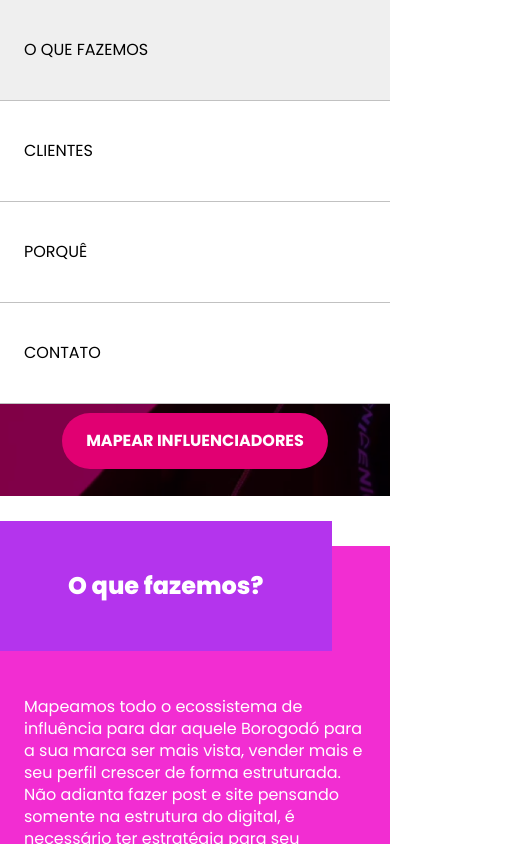
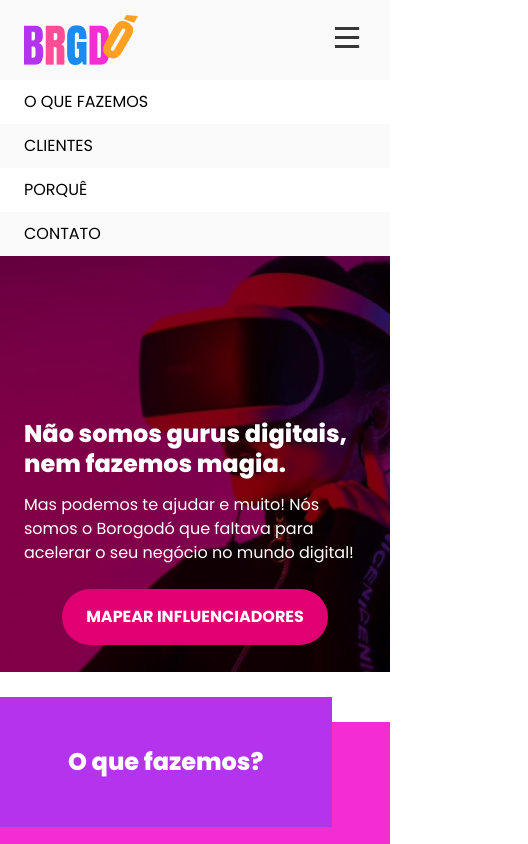
Before and after one commit to caiquesarkis/borogodo-next, a Next.js app: page /components/Navbar in a window 390 px wide. Both pictures are taken after a click on the button 347 px from the left and 40 px from the top of the page. Shown: the top 844 px of the page, 528 px wide, since content can reach past the window. Built offline with nearby package versions, Linux system fonts and the light colour scheme.

Commit message:
Navbar mobile

```diff
--- a/pages/components/Contact/index.js
+++ b/pages/components/Contact/index.js
@@ -39,7 +39,7 @@ export default function Contact() {
   }
 
   return (
-    <section id={styles.contactPage}>
+    <section id="contact-form" className={styles.contactPage}>
 
       <div id={styles.contactTitleBlock}>
         <h2 id={styles.contactTitle}>Vamos bater um papo?</h2>
--- a/pages/components/Contact/index.module.css
+++ b/pages/components/Contact/index.module.css
@@ -1,6 +1,6 @@
 /* Contact page and its pink block with title */
 
-#contactPage {
+.contactPage {
   display: flex;
   justify-content: center;
 
--- a/pages/components/Navbar/index.js
+++ b/pages/components/Navbar/index.js
@@ -18,9 +18,19 @@ export default function Navbar() {
           <li><a className={styles.navbarLink} href="#marketing-data">PORQUÊ</a></li>
           <li><a className={styles.navbarLink} href="#contact-form">CONTATO</a></li>
         </ul>
-
+       {!isOpen &&
+          <button onClick={handleHamburguer} className={styles.navbarHamburguer}>
+            <Image width={25} height={21} src="/hamburguer-icon.png"/>
+          </button>
+        }
         {isOpen &&
-        <div className={styles.navbarLinksMobileWrapper}>
+          <button onClick={handleHamburguer} className={styles.navbarHamburguer}>
+            <Image width={25} height={21} src="/hamburguer-icon.png"/>
+          </button>
+        }
+       </div>
+        {isOpen &&
+        <div>
           <ul className={styles.navbarLinksMobile}>
             <li><a className={styles.navbarLink} href="#whatwedo">O QUE FAZEMOS</a></li>
             <li><a className={styles.navbarLink} href="#costumers">CLIENTES</a></li>
@@ -29,12 +39,6 @@ export default function Navbar() {
           </ul>
         </div>
        }
-        {!isOpen &&
-          <button onClick={handleHamburguer} className={styles.navbarHamburguer}>
-            <Image width={25} height={21} src="/hamburguer-icon.png"/>
-          </button>
-        }
-      </div>
        </nav>
   );
 }
--- a/pages/components/Navbar/index.module.css
+++ b/pages/components/Navbar/index.module.css
@@ -1,10 +1,9 @@
 .navbar{
-    height: 80px;
     background-color: #FAFAFA;
 }
 
 .navbarContainer{
-    height: 100%;
+    height: 80px;
     display: flex;
     justify-content: space-between;
     max-width: 1000px;
@@ -24,9 +23,8 @@
     list-style: none;
 }
 
-
-.navbarLinksMobileWrapper{
-    display: none;
+.navbarLinksMobile{
+   display: none;
 }
 
 .navbarLink{
@@ -55,6 +53,7 @@
     }
 
     .navbarLinksMobile{
+        display: block;
         position: relative;
         flex-direction: column;
         z-index: 3;
@@ -67,21 +66,26 @@
         margin: 0;
     }
 
-    .navbarLinksMobileWrapper{
+    .navbarLinksMobile li{
+        height: 44px;
         display: flex;
-        min-height: 100%;
-        width: 100%;
-        background-color: rgba(43, 43, 43, 0.61);
-        backdrop-filter: blur(1px);
-        z-index: 3;
-        position: absolute;
-        left: 0;
-        top: 0;
+        align-items: center;
+        padding: 0 24px;
+        background-color: #FAFAFA;
     }
 
-    .navbarLinksMobile li{
-        padding: 0 24px;
-        border-bottom: 1px rgb(193, 193, 193) solid;
+
+    .navbarLinksMobile li a{
+        height: 100%;
+        width: 100%;
+        text-align: left;
+        display: flex;
+        align-items: center;
+    }
+
+
+    .navbarLinksMobile li:nth-child(odd){
+        background-color: white;
     }
 
     .navbarLinksMobile li:hover{
```
